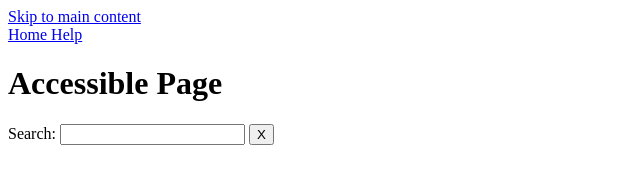
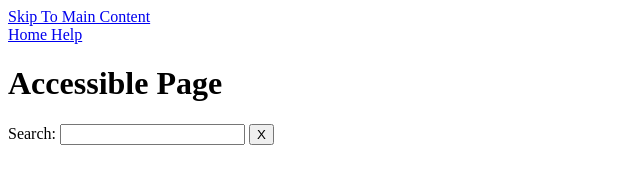
Before and after one commit to Levi703786/WDW_0165, a plain HTML site: page ASSIGNMENT/Assignment11.html in a window 1280 px wide. Shown: the full height of the page, 0-640 px from the left. Drawn offline with Linux system fonts and the light colour scheme.

Commit message:
Commit 2

```diff
--- a/ASSIGNMENT/Assignment11.html
+++ b/ASSIGNMENT/Assignment11.html
@@ -6,7 +6,7 @@
     <title>Accessible Page</title>
 </head>
 <body>
-    <a href="#main-content">Skip to main content</a><br>
+    <a href="#main-content">Skip To Main Content</a><br>
     <a href="#help">Home Help</a>
 
     <main id="main-content">
```
